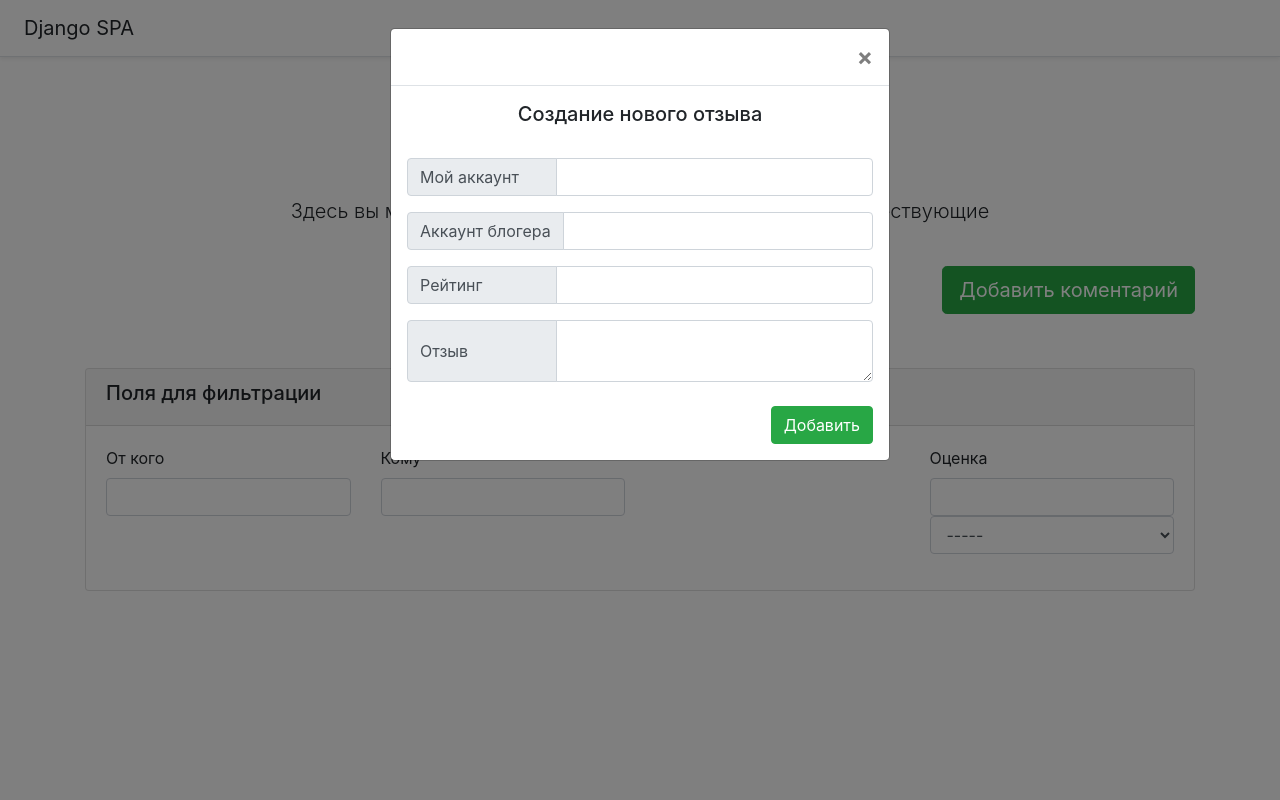
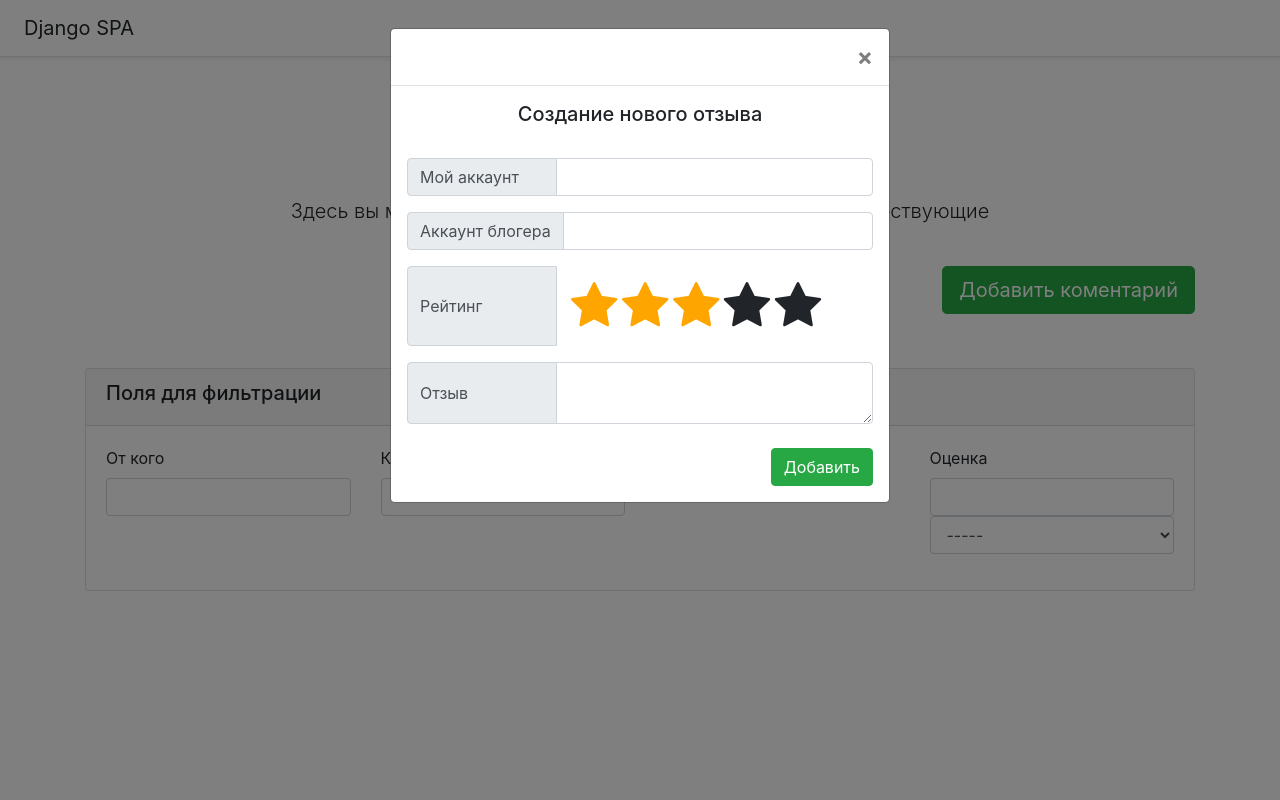
Before and after one commit to frizman04/djangoSPA, a Django app: page / in a window 1280 px wide, after a click on "Добавить коментарий". Run offline with Django 3.2, Linux system fonts and the light colour scheme; data comes from the database, SQL or seed files in the repository; both versions use the stored data as it was after the commit; some libraries are stand-ins or nearby versions.

Commit message:
Add beautiful starts rating

```diff
--- a/api/templates/index.html
+++ b/api/templates/index.html
@@ -12,16 +12,15 @@
     <script src="https://cdnjs.cloudflare.com/ajax/libs/popper.js/1.14.7/umd/popper.min.js" integrity="sha384-UO2eT0CpHqdSJQ6hJty5KVphtPhzWj9WO1clHTMGa3JDZwrnQq4sF86dIHNDz0W1" crossorigin="anonymous"></script>
     <script src="https://stackpath.bootstrapcdn.com/bootstrap/4.3.1/js/bootstrap.min.js" integrity="sha384-JjSmVgyd0p3pXB1rRibZUAYoIIy6OrQ6VrjIEaFf/nJGzIxFDsf4x0xIM+B07jRM" crossorigin="anonymous"></script>
 
+
+    <link rel="stylesheet" href="https://cdnjs.cloudflare.com/ajax/libs/font-awesome/4.7.0/css/font-awesome.min.css">
     <link rel="stylesheet" type="text/css" href="{% static 'style.css' %}">
-
-
-
     <title>SPA</title>
 </head>
 <body>
     <div class="d-flex flex-column flex-md-row align-items-center p-3 px-md-4 mb-3 bg-white border-bottom shadow-sm">
         <h5 class="my-0 mr-md-auto font-weight-normal">Django SPA</h5>
-      </div>
+    </div>
 
       <div class="pricing-header px-3 py-3 pt-md-5 pb-md-4 mx-auto text-center">
         <h1 class="display-4">Коментарии</h1>
@@ -119,7 +118,18 @@
                   <div class="input-group-prepend">
                     <span class="input-group-text">Рейтинг</span>
                   </div>
-                  <input type="number" min="0" max="5" step="1" id="inputFieldRating"  class="form-control" />
+                  <div id="inputFieldRating" class="inline align-middle star-holder" value="3">
+                      <span class="fa fa-star checked"></span>
+                      <span class="fa fa-star checked"></span>
+                      <span class="fa fa-star checked"></span>
+                      <span class="fa fa-star"></span>
+                      <span class="fa fa-star"></span>
+                  </div>
+
+
+                  <!-- <input id="input-id" name="input-name" type="number" class="rating" min=1 max=10 step=2 data-size="lg" data-rtl="true"> -->
+                  <!-- <input id="input-1" name="input-1" class="rating rating-loading" data-min="0" data-max="5" data-step="1"> -->
+                  <!-- <input type="number" min="0" max="5" step="1" id="inputFieldRating"  class="form-control" /> -->
               </div>
 
               <div class="input-group">
@@ -146,7 +156,5 @@
       </div>
 
       <script type="text/javascript" src="{% static 'main.js'  %}" ></script>
-
-
 </body>
 </html>
--- a/static/main.js
+++ b/static/main.js
@@ -13,6 +13,7 @@ $("#btnAddCommentSubmit").on("click", function(){
     data["bloger_profile"] = $("#inputFieldBlogerAccount").val();
     data["review"]  = $("#inputFieldReview").val();
     data["mark"] = $("#inputFieldRating").val();
+    console.log(data);
 
     if (data.my_profile != "" && data.bloger_profile != "" && data.review != "" && data.mark != ""){
         var markInt = parseInt(data.mark,10);
@@ -88,6 +89,29 @@ $("#markOrderFilter").on("change", function(){
 })
 
 
+$(".fa-star").mouseenter(function(){
+    $("span.fa").removeClass("checked");
+    $(this).prevAll().addClass("checked");
+    $(this).addClass("checked");
+});
+
+$(".fa-star").mouseleave(function(){
+    $("span.fa").removeClass("checked");
+    var markValue = $("#inputFieldRating").val();
+    $("span.fa").slice(0,markValue).addClass("checked");
+});
+
+$(".fa-star").on("click", function(){
+    $("span.fa").removeClass("checked");
+    $(this).prevAll().addClass("checked");
+    $(this).addClass("checked");
+
+    markValue = $(this).prevAll().length + 1
+    $("#inputFieldRating").val(markValue)
+})
+
+
+
 function ajaxFilter(){
     var data = {}
     data.my_profile = $("#my_profileFilter").val();
--- a/static/style.css
+++ b/static/style.css
@@ -7,3 +7,15 @@
 .card{
     margin-top: 30px;
 }
+
+.checked {
+    color: orange;
+}
+
+.star-holder{
+    margin: 15px;
+}
+
+.fa-star{
+    font-size: 50px;
+}
```
Also changed, not shown: db.sqlite3.
